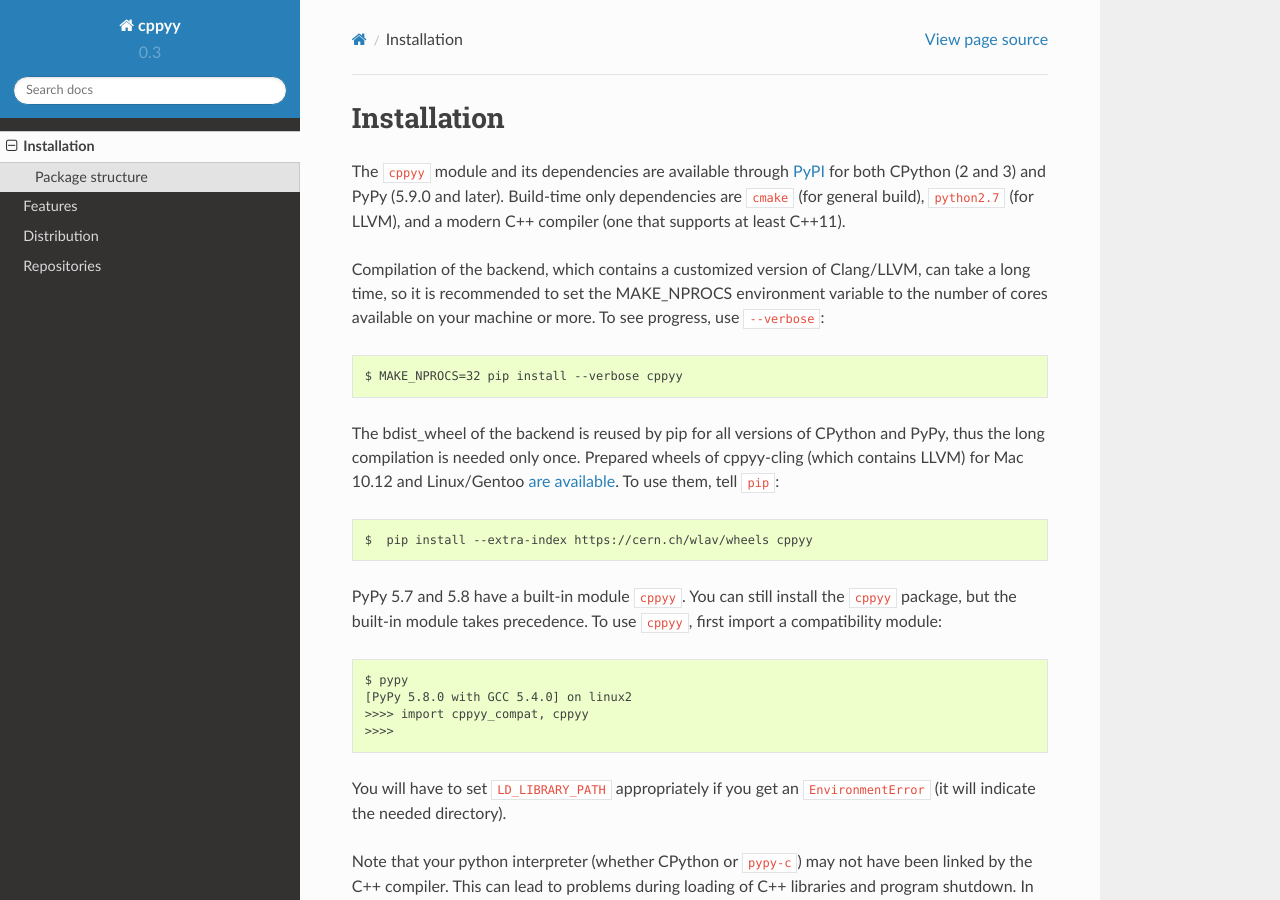
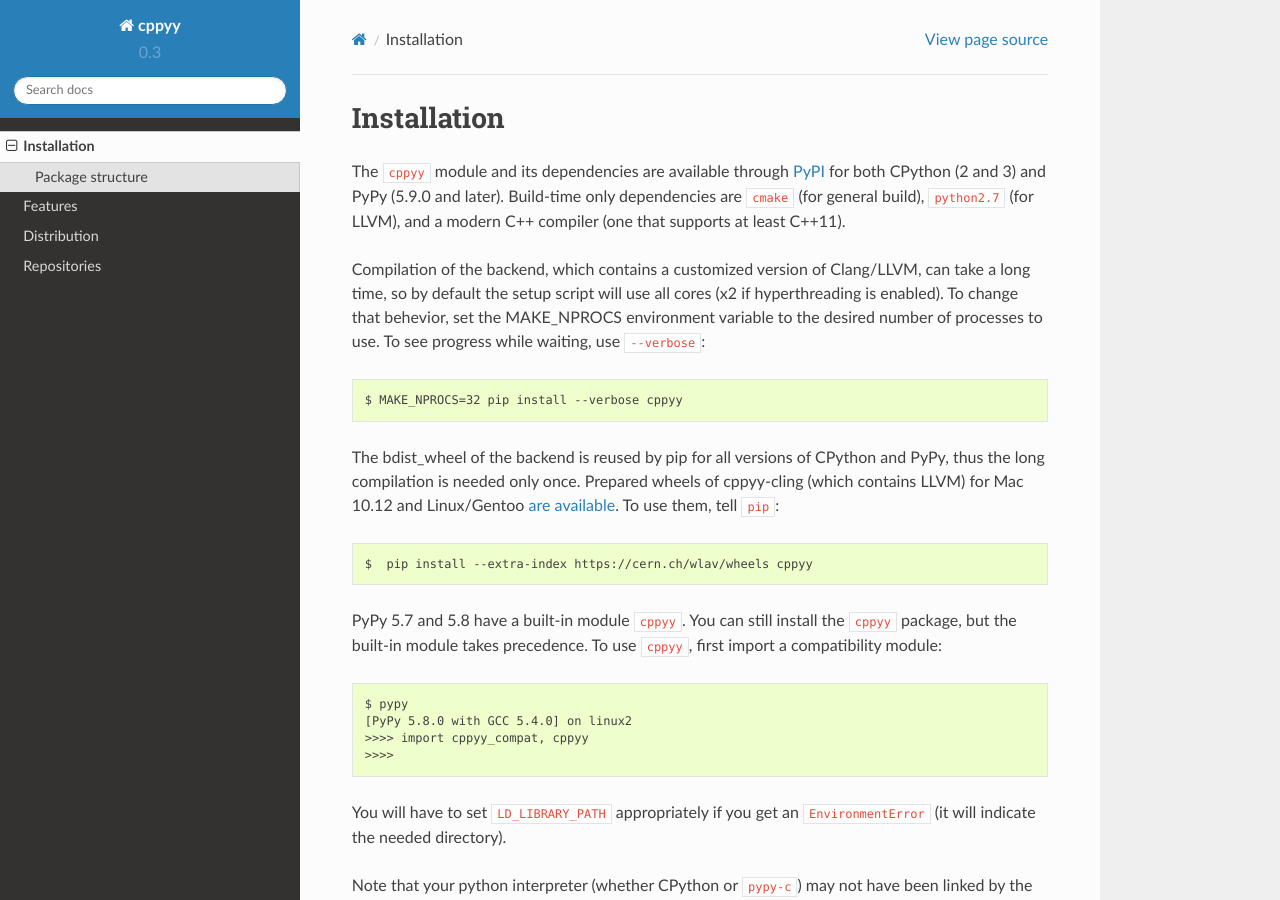
Before and after one commit to wlav/cppyy, a Sphinx documentation site: the page built from doc/source/installation.rst, in a window 1280 px wide and 900 px high. Built offline with Sphinx 7.4.7 and the Read the Docs theme 2.0.0, drawn with Linux system fonts in a browser that asks for light colours.

Commit message:
clarify the changed use of MAKE_NPROCS in cppyy-backend

```diff
--- a/doc/source/installation.rst
+++ b/doc/source/installation.rst
@@ -7,9 +7,11 @@ Build-time only dependencies are ``cmake`` (for general build), ``python2.7``
 (for LLVM), and a modern C++ compiler (one that supports at least C++11).
 
 Compilation of the backend, which contains a customized version of
-Clang/LLVM, can take a long time, so it is recommended to set the MAKE_NPROCS
-environment variable to the number of cores available on your machine or more.
-To see progress, use ``--verbose``::
+Clang/LLVM, can take a long time, so by default the setup script will use all
+cores (x2 if hyperthreading is enabled).
+To change that behevior, set the MAKE_NPROCS environment variable to the
+desired number of processes to use.
+To see progress while waiting, use ``--verbose``::
 
  $ MAKE_NPROCS=32 pip install --verbose cppyy
 
```
